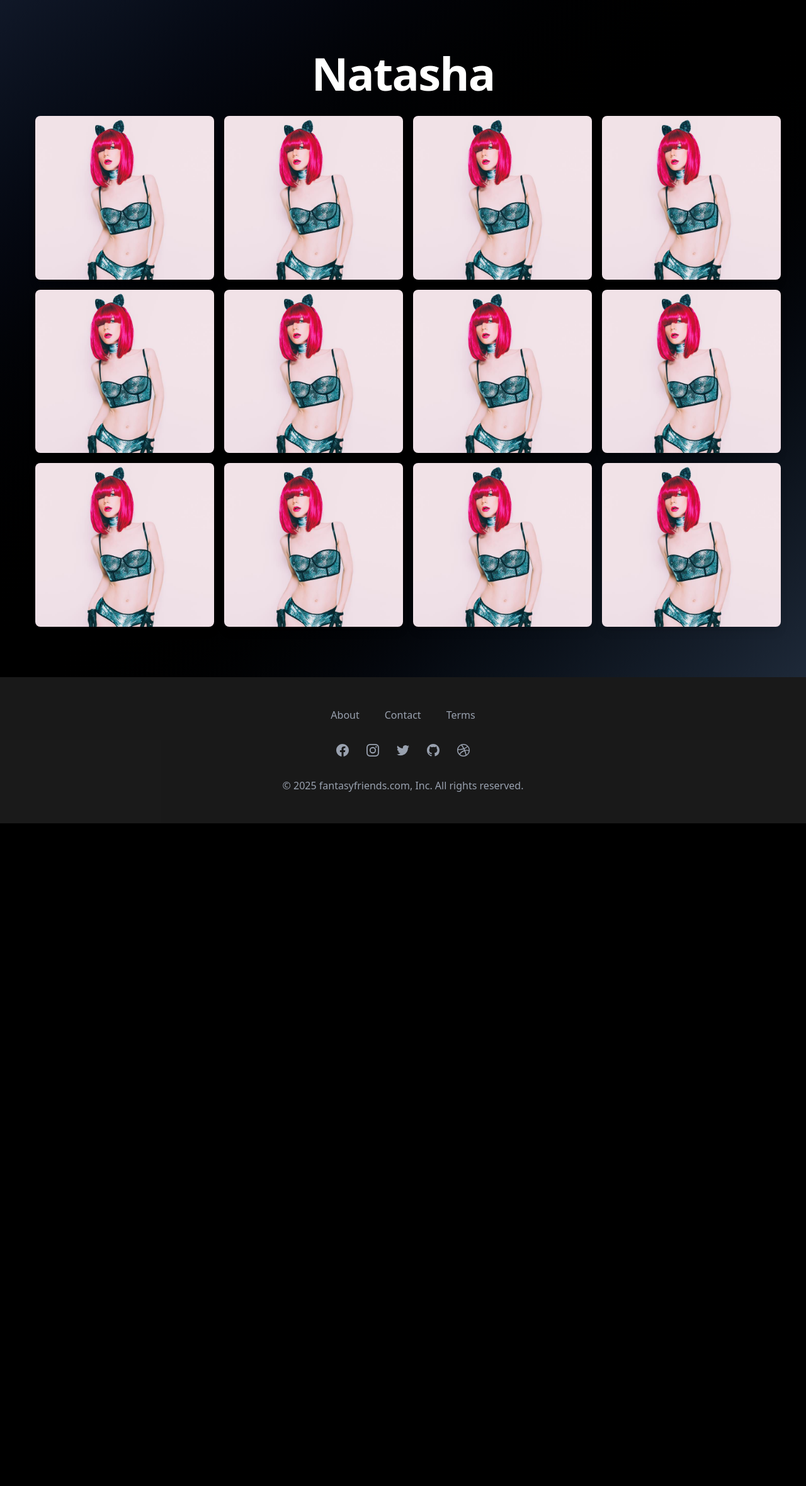
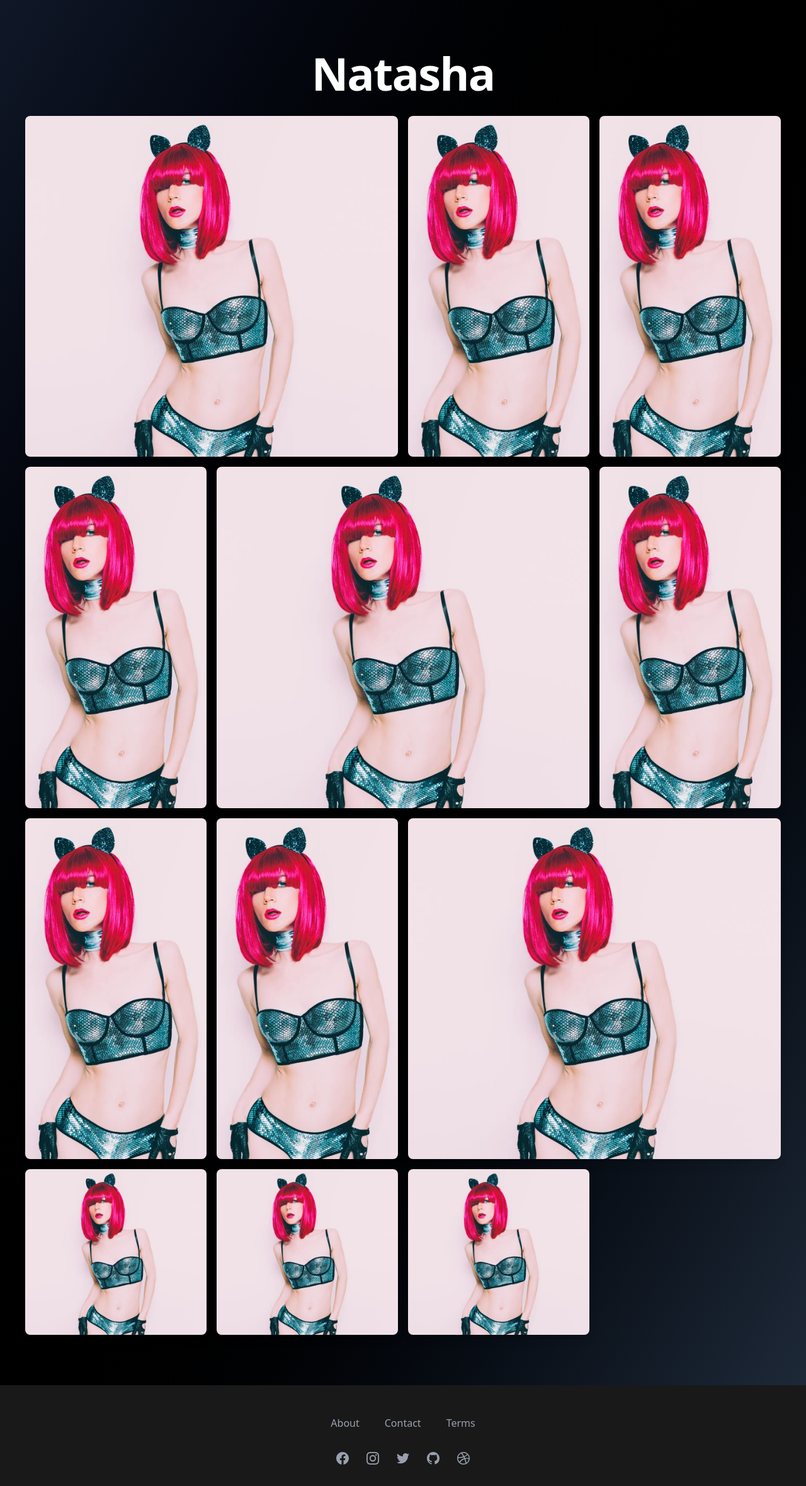
Before and after one commit to josephajibodu/book-alex, a Laravel app: page /natasha-galleries in a window 1280 px wide. Shown: the part 96-2455 px from the top of the page at 63% size. Before the commit the page ends 1403 px from the top, so only its background shows below. Run offline with Laravel 12, Linux system fonts and the light colour scheme; style sheets or scripts are compiled from the project's sources; some libraries are stand-ins or nearby versions; some web fonts are replaced.

Commit message:
gallery done

```diff
--- a/resources/views/natasha-galleries.blade.php
+++ b/resources/views/natasha-galleries.blade.php
@@ -1,19 +1,23 @@
+<style>
+    .gallery-item {
+        grid-column: span 1;
+    }
+    .gallery-item.wide {
+        grid-column: span 2;
+    }
+</style>
+
 <x-layouts.guest :title="__('Natasha Galleries')">
     <section class="relative w-full px-3 antialiased bg-gradient-to-br from-gray-900 via-black to-gray-800 lg:px-6">
         <div class="relative mx-auto max-w-7xl">
             <div class="container px-6 py-20 mx-auto md:text-center md:px-4">
                 <h1 class="text-4xl font-extrabold leading-none tracking-tight text-white text-center sm:text-5xl md:text-6xl xl:text-7xl"><span class="block">Natasha</span></h1>
-                <div class="flex flex-col md:flex-row mt-8">
-                    <div class="flex-1">
-                        <img id="mainImage" src="{{ asset('images/natasha.jpg') }}" alt="Main Image" class="w-full h-full object-cover rounded-lg shadow-lg">
-                    </div>
-                    <div class="grid grid-cols-2 gap-4 mt-4 md:mt-0 md:ml-4 md:grid-cols-3 lg:grid-cols-4 gallery">
-                        @for ($i = 0; $i < 12; $i++)
-                            <div class="overflow-hidden rounded-lg shadow-lg transform transition duration-500 hover:scale-105">
-                                <img src="{{ asset('images/natasha.jpg') }}" alt="Gallery Image" class="w-full h-full object-cover cursor-pointer glightbox" data-title="Natasha">
-                            </div>
-                        @endfor
-                    </div>
+                <div class="grid grid-cols-2 gap-4 mt-8 md:grid-cols-3 lg:grid-cols-4 gallery">
+                    @for ($i = 0; $i < 12; $i++)
+                        <div class="overflow-hidden rounded-lg shadow-lg transform transition duration-500 hover:scale-105 gallery-item {{ $i % 4 == 0 ? 'wide' : '' }}">
+                            <img src="{{ asset('images/natasha.jpg') }}" alt="Gallery Image" class="w-full h-full object-cover cursor-pointer glightbox" data-title="Natasha">
+                        </div>
+                    @endfor
                 </div>
             </div>
         </div>
```
